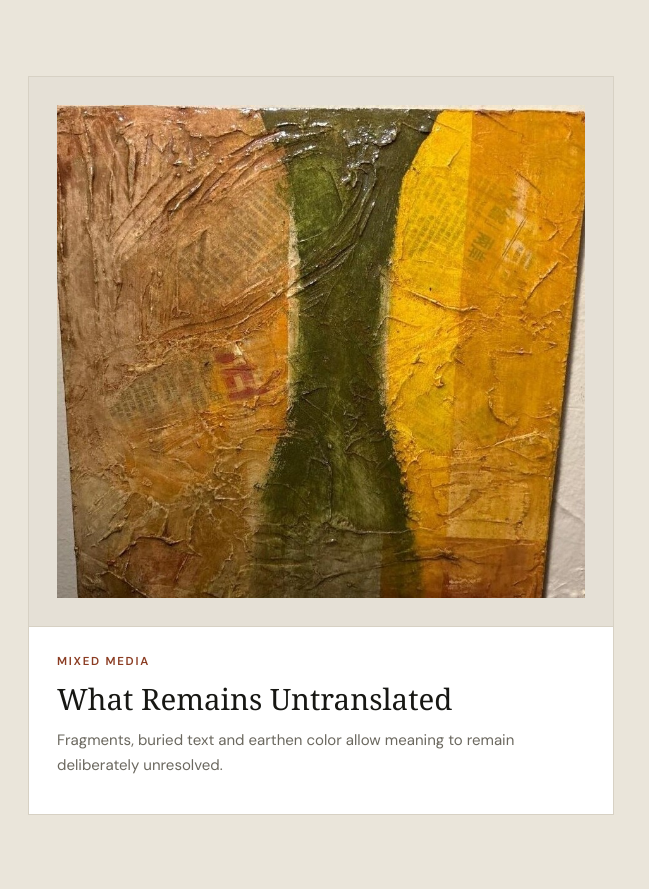
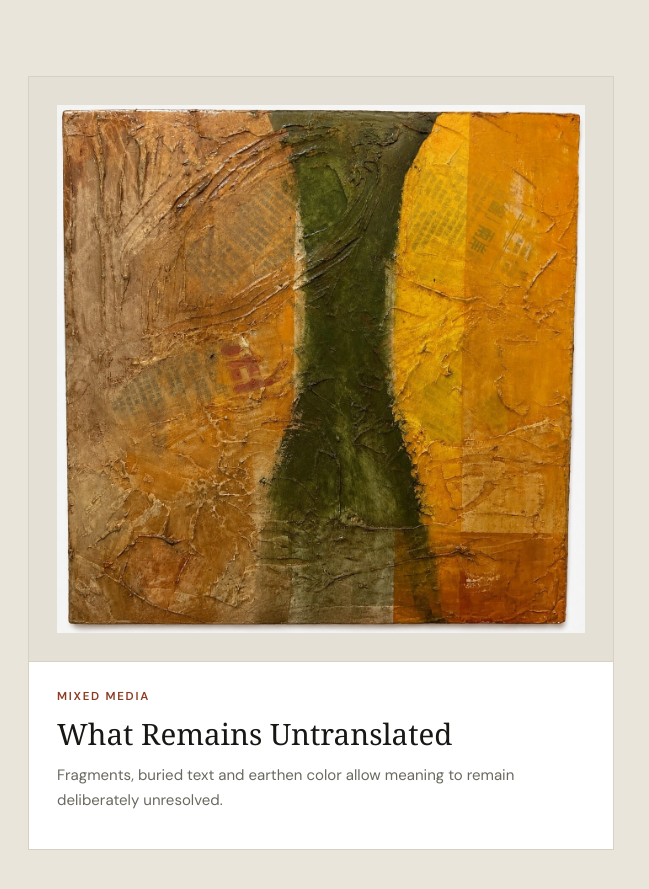
Before and after one commit to finefunkyart/finefunkyart.github.io, a plain HTML site: page index.html in a window 1280 px wide. Shown: the part 9034-9923 px from the top of the page, without its empty margins (0-649 px from the left). Drawn offline with Linux system fonts and the light colour scheme; a web font is replaced by a local one.

Commit message:
Replace What Remains Untranslated with museum crop

```diff
--- a/index.html
+++ b/index.html
@@ -55,7 +55,7 @@
         <figure class="museum-card"><div class="art-mat"><img src="assets/katrina.jpg" alt="Katrina — mixed media work with cloth passing through the piece — by Jaqulin Joseph" loading="lazy" draggable="false"></div><figcaption><p class="medium">Mixed-media relief painting</p><h3>Katrina</h3><p>Created in the aftermath of Hurricane Katrina, this work reflects loss, upheaval and survival. Cloth, layered surfaces and material memory carry floodwater, debris, wounds and history. The water receded. The memory did not.</p></figcaption></figure>
         <figure class="museum-card"><div class="art-mat"><img src="images/ibrahim-traore-cropped.jpg?v=20260830a" alt="Ibrahim Traoré — Burkina Faso by Jaqulin Joseph" loading="lazy" draggable="false"></div><figcaption><p class="medium">Mixed-media relief</p><h3>Ibrahim Traoré — Burkina Faso</h3><p>A portrait engaging questions of African strength, sovereignty, independence, dignity and self-determination.</p></figcaption></figure>
         <figure class="museum-card"><div class="art-mat"><img src="images/i-see-you-clean.jpg" alt="I See You by Jaqulin Joseph" loading="lazy" draggable="false"></div><figcaption><p class="medium">Mixed media</p><h3>I See You</h3><p>An unbroken gaze meets a dense accumulation of line, texture and material.</p></figcaption></figure>
-        <figure class="museum-card"><div class="art-mat"><img src="images/what-remains-untranslated-cropped.jpg?v=20260830b" alt="What Remains Untranslated by Jaqulin Joseph" loading="lazy" draggable="false"></div><figcaption><p class="medium">Mixed media</p><h3>What Remains Untranslated</h3><p>Fragments, buried text and earthen color allow meaning to remain deliberately unresolved.</p></figcaption></figure>
+        <figure class="museum-card"><div class="art-mat"><img src="images/what-remains-untranslated-museum.jpg?v=20260830a" alt="What Remains Untranslated by Jaqulin Joseph" loading="lazy" draggable="false"></div><figcaption><p class="medium">Mixed media</p><h3>What Remains Untranslated</h3><p>Fragments, buried text and earthen color allow meaning to remain deliberately unresolved.</p></figcaption></figure>
       </div>
     </section>
 
```
Also changed, not shown: images/what-remains-untranslated-museum.jpg (added).
